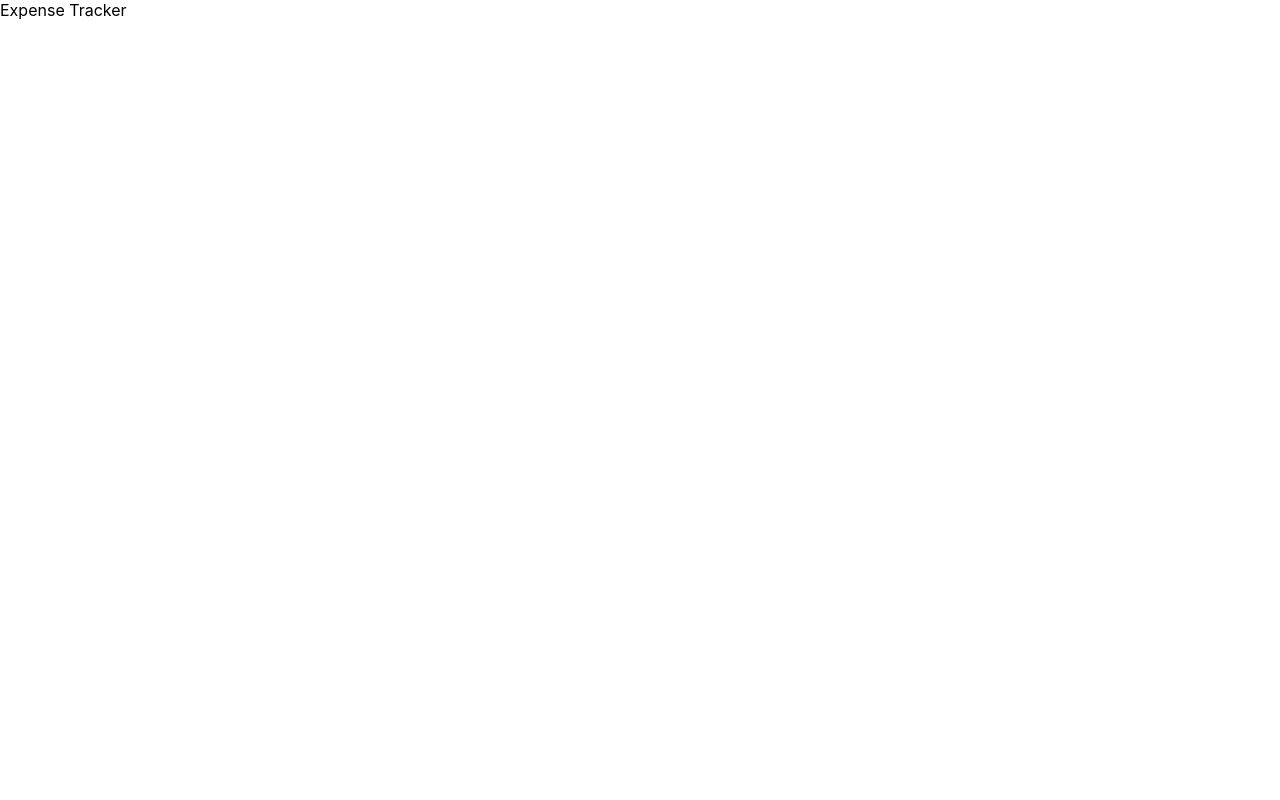
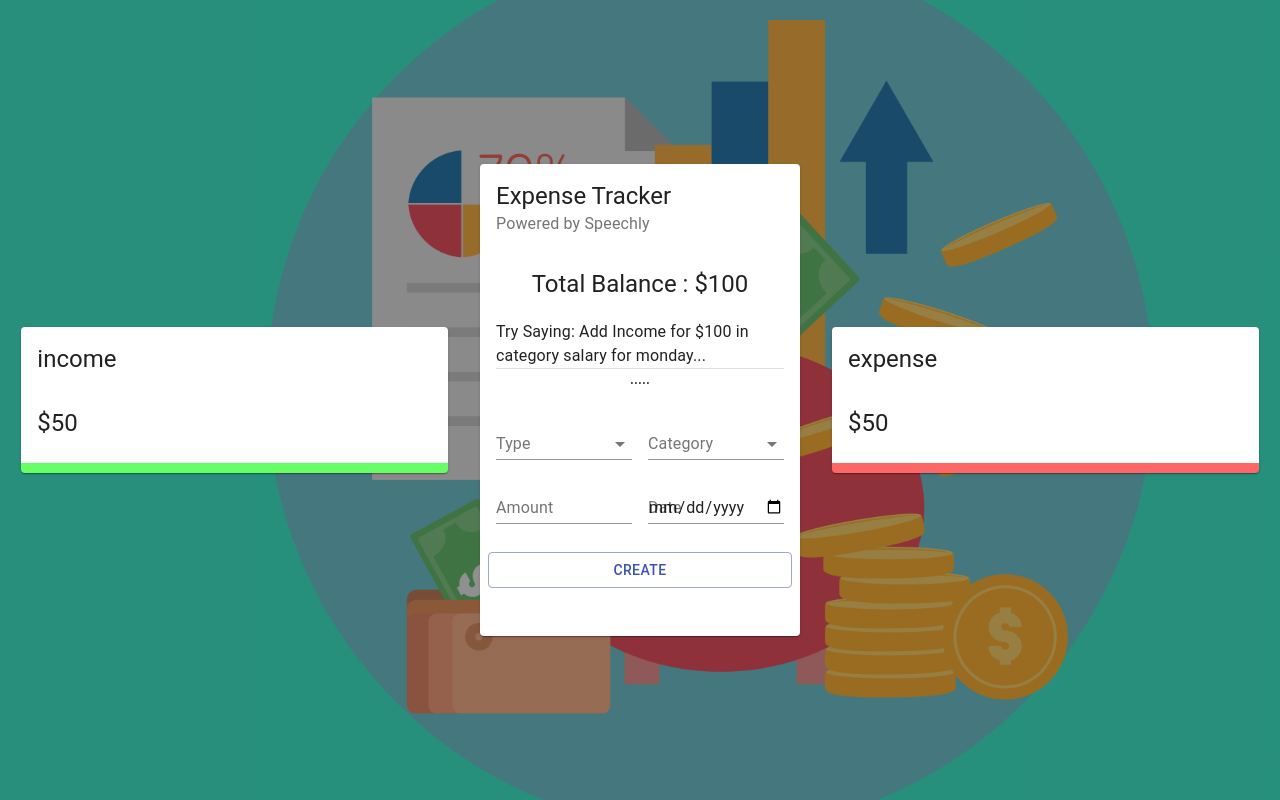
Before and after one commit to AtulSaini12/Expense-Tracker-Web-App, a React (Create React App) app: page / in a window 1280 px wide. Built offline with nearby package versions, Linux system fonts and the light colour scheme.

Commit message:
Added Main Page FUnctionality

```diff
--- a/src/components/App.js
+++ b/src/components/App.js
@@ -1,9 +1,36 @@
 import React from "react";
+import { Grid } from "@material-ui/core";
+
+import useStyles from "./styles/appStyles";
+
+import Details from "./Details/Details";
+import Main from "./Main/Main";
 
 export default function App() {
+  const classes = useStyles();
+
   return (
-    <div className="App">
-      <div>Expense Tracker</div>
+    <div>
+      <Grid
+        className={classes.grid}
+        container
+        spacing={0}
+        alignItems="center"
+        justify="center"
+        style={{ height: "100vh" }}
+      >
+        <Grid item xs={12} sm={4}>
+          <Details title="income" />
+        </Grid>
+
+        <Grid item xs={12} sm={3}>
+          <Main />
+        </Grid>
+
+        <Grid item xs={12} sm={4}>
+          <Details title="expense" />
+        </Grid>
+      </Grid>
     </div>
   );
 }
--- /dev/null
+++ b/src/components/Details/Details.js
@@ -0,0 +1,19 @@
+import React from "react";
+import { Card, CardContent, Typography, CardHeader } from "@material-ui/core";
+import { Doughnut } from "react-chartjs-2";
+
+import useStyles from "./styles";
+
+export default function Details({ title }) {
+  const classes = useStyles();
+
+  return (
+    <Card className={title === "income" ? classes.income : classes.expense}>
+      <CardHeader title={title} />
+      <CardContent>
+        <Typography variant="h5">$50</Typography>
+        {/* <Doughnut data="DATA" /> */}
+      </CardContent>
+    </Card>
+  );
+}
--- /dev/null
+++ b/src/components/Details/styles.js
@@ -0,0 +1,10 @@
+import { makeStyles } from "@material-ui/core";
+
+export default makeStyles(() => ({
+  income: {
+    borderBottom: "10px solid rgba(0,255,0,0.6)",
+  },
+  expense: {
+    borderBottom: "10px solid rgba(255,0,0,0.6)",
+  },
+}));
--- /dev/null
+++ b/src/components/Main/Form/Form.js
@@ -0,0 +1,63 @@
+import React from "react";
+
+import {
+  Typography,
+  TextField,
+  Grid,
+  Button,
+  FormControl,
+  InputLabel,
+  Select,
+  MenuItem,
+} from "@material-ui/core";
+
+import useStyles from "./formStyles";
+
+export default function Form() {
+  const classes = useStyles();
+
+  return (
+    <div>
+      <Grid container spacing={2}>
+        <Grid item xs={12}>
+          <Typography align="center" variant="subtitle2" gutterBottom>
+            .....
+          </Typography>
+        </Grid>
+        <Grid item xs={6}>
+          <FormControl fullWidth>
+            <InputLabel>Type</InputLabel>
+            <Select>
+              <MenuItem value="Income">Income</MenuItem>
+              <MenuItem value="Expense">Expense</MenuItem>
+            </Select>
+          </FormControl>
+        </Grid>
+        <Grid item xs={6}>
+          <FormControl fullWidth>
+            <InputLabel>Category</InputLabel>
+            <Select>
+              <MenuItem value="business">Business</MenuItem>
+              <MenuItem value="salary">Salary</MenuItem>
+            </Select>
+          </FormControl>
+        </Grid>
+
+        <Grid item xs={6}>
+          <TextField type="number" label="Amount" fullWidth />
+        </Grid>
+        <Grid item xs={6}>
+          <TextField type="date" label="Date" fullWidth />
+        </Grid>
+        <Button
+          className={classes.button}
+          variant="outlined"
+          color="primary"
+          fullWidth
+        >
+          Create
+        </Button>
+      </Grid>
+    </div>
+  );
+}
--- /dev/null
+++ b/src/components/Main/Form/formStyles.js
@@ -0,0 +1,12 @@
+import { makeStyles } from "@material-ui/core/styles";
+
+export default makeStyles(() => ({
+  radioGroup: {
+    display: "flex",
+    justifyContent: "center",
+    marginBottom: "-10px",
+  },
+  button: {
+    marginTop: "20px",
+  },
+}));
--- /dev/null
+++ b/src/components/Main/Main.js
@@ -0,0 +1,43 @@
+import React from "react";
+import {
+  Card,
+  CardHeader,
+  CardContent,
+  Typography,
+  Grid,
+  Divider,
+} from "@material-ui/core";
+import useStyles from "./mainStyles";
+import Form from "./Form/Form";
+
+export default function Main() {
+  const classes = useStyles();
+
+  return (
+    <Card className={classes.root}>
+      <CardHeader title="Expense Tracker" subheader="Powered by Speechly" />
+      <CardContent>
+        <Typography align="center" variant="h5">
+          Total Balance : $100
+        </Typography>
+        <Typography
+          variant="subtitle1"
+          style={{ lineHeight: "1.5em", marginTop: "20px" }}
+        >
+          {/* Info Form */}
+          Try Saying: Add Income for $100 in category salary for monday...
+        </Typography>
+        <Divider />
+        <Form />
+      </CardContent>
+
+      <CardContent className={classes.cardContent}>
+        <Grid container spacing={2}>
+          <Grid item xs={12}>
+            {/* Liist */}
+          </Grid>
+        </Grid>
+      </CardContent>
+    </Card>
+  );
+}
--- /dev/null
+++ b/src/components/Main/mainStyles.js
@@ -0,0 +1,24 @@
+import { makeStyles } from "@material-ui/core/styles";
+
+export default makeStyles((theme) => ({
+  media: {
+    height: 0,
+    paddingTop: "56.25%", // 16:9
+  },
+  expand: {
+    transform: "rotate(0deg)",
+    marginLeft: "auto",
+    transition: theme.transitions.create("transform", {
+      duration: theme.transitions.duration.shortest,
+    }),
+  },
+  expandOpen: {
+    transform: "rotate(180deg)",
+  },
+  cartContent: {
+    paddingTop: 0,
+  },
+  divider: {
+    margin: "20px 0",
+  },
+}));
--- /dev/null
+++ b/src/components/styles/appStyles.js
@@ -0,0 +1,30 @@
+import { makeStyles } from "@material-ui/core/styles";
+
+export default makeStyles((theme) => ({
+  desktop: {
+    [theme.breakpoints.up("sm")]: {
+      display: "none",
+    },
+  },
+  mobile: {
+    [theme.breakpoints.down("sm")]: {
+      display: "none",
+    },
+  },
+  main: {
+    [theme.breakpoints.up("sm")]: {
+      paddingBottom: "5%",
+    },
+  },
+  last: {
+    [theme.breakpoints.down("sm")]: {
+      marginBottom: theme.spacing(3),
+      paddingBottom: "200px",
+    },
+  },
+  grid: {
+    "& > *": {
+      margin: theme.spacing(2),
+    },
+  },
+}));
--- a/src/index.css
+++ b/src/index.css
@@ -1,13 +1,12 @@
-body {
+#root,
+body,
+html {
+  height: 100%;
   margin: 0;
-  font-family: -apple-system, BlinkMacSystemFont, 'Segoe UI', 'Roboto', 'Oxygen',
-    'Ubuntu', 'Cantarell', 'Fira Sans', 'Droid Sans', 'Helvetica Neue',
-    sans-serif;
-  -webkit-font-smoothing: antialiased;
-  -moz-osx-font-smoothing: grayscale;
 }
 
-code {
-  font-family: source-code-pro, Menlo, Monaco, Consolas, 'Courier New',
-    monospace;
+body {
+  background: linear-gradient(rgba(0, 0, 0, 0.4), rgba(0, 0, 0, 0.4)),
+    url(./assets/expense-bg.png);
+  background-size: cover;
 }
```
Also changed, not shown: src/assets/expense-bg.png (added).
